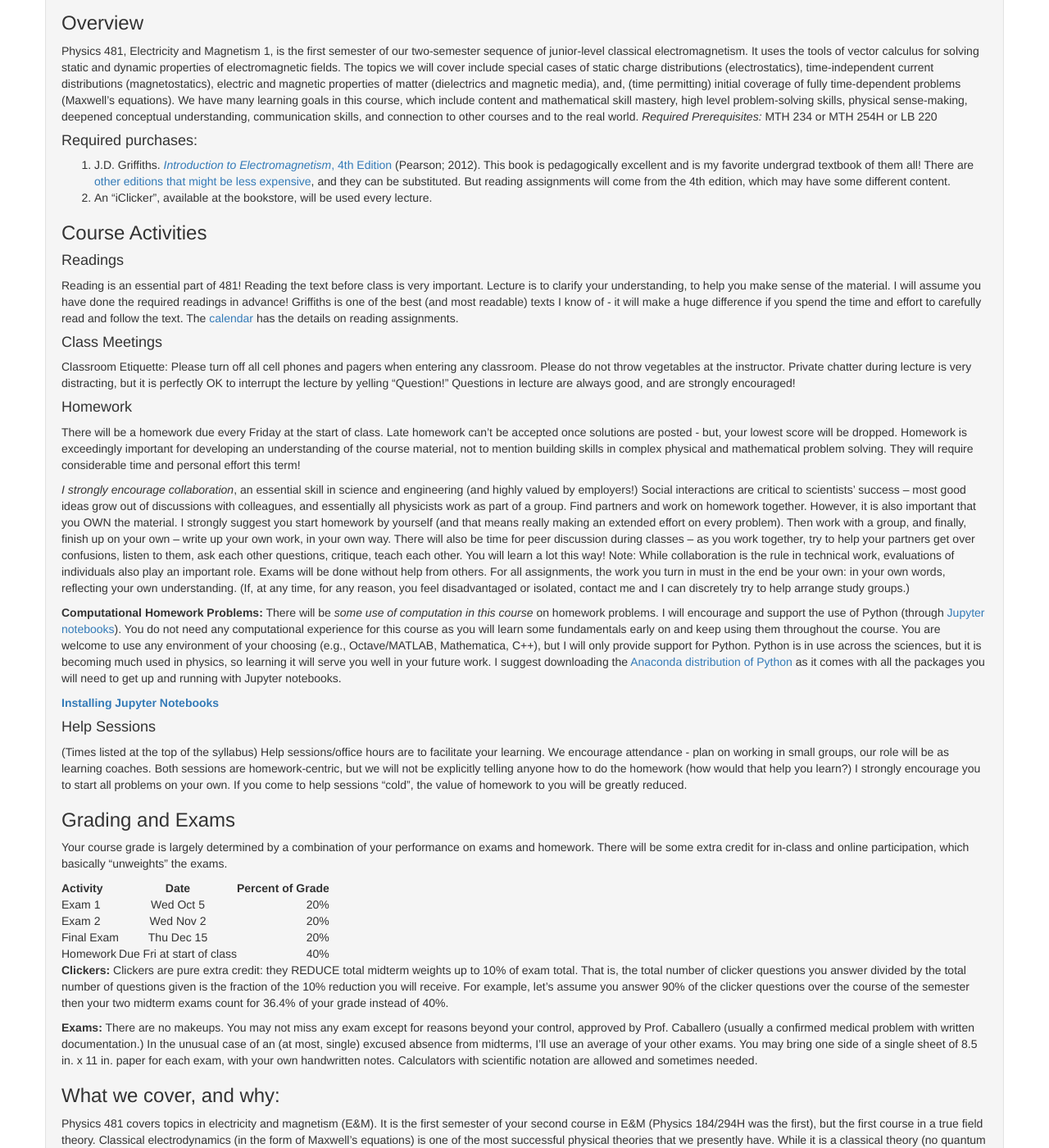
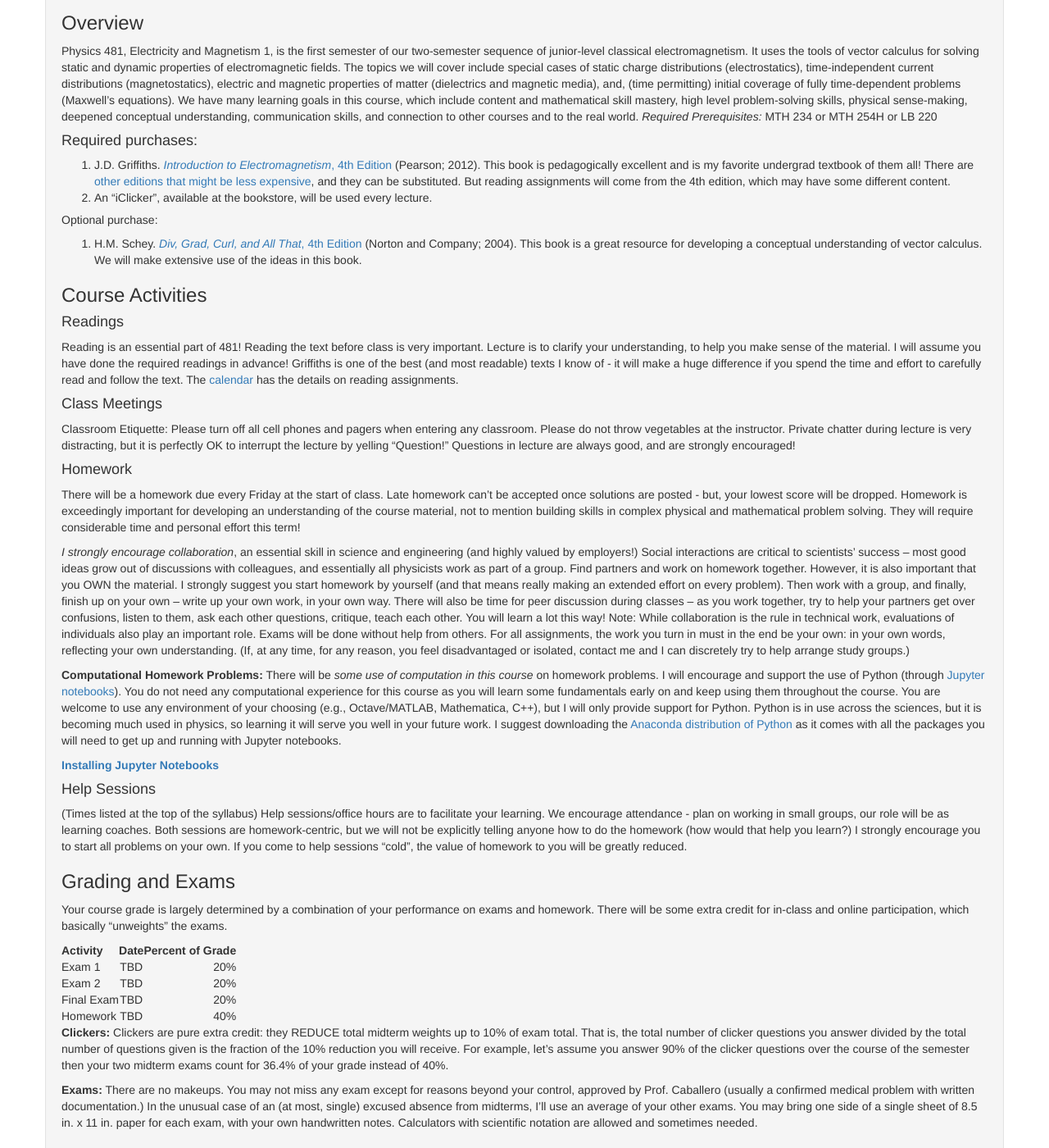
Before and after one commit to dannycab/phy481msu_f2017, a Jekyll site: the page built from index.md, in a window 1280 px wide and 1400 px high, scrolled down 625 px. Shown: the whole window at 82% size. Built offline with Jekyll 4.4.1, drawn with Linux system fonts in a browser that asks for light colours.

Commit message:
added optional book and removed exam dates

```diff
--- a/index.md
+++ b/index.md
@@ -57,6 +57,10 @@ to the real world. *Required Prerequisites:* MTH 234 or MTH 254H or LB 220
     some different content.
 2.  An "iClicker", available at the bookstore, will be used
     every lecture.
+
+##### Optional purchase:
+
+1. H.M. Schey. [*Div, Grad, Curl, and All That*, 4th Edition](https://www.amazon.com/Div-Grad-Curl-All-That/dp/0393925161) (Norton and Company; 2004). This book is a great resource for developing a conceptual understanding of vector calculus. We will make extensive use of the ideas in this book.
 
 ### Course Activities
 
@@ -125,10 +129,10 @@ in-class and online participation, which basically "unweights" the exams.
 
 | Activity   |            Date           | Percent of Grade |
 |------------|:-------------------------:|-----------------:|
-| Exam 1     |         Wed Oct 5         |              20% |
-| Exam 2     |         Wed Nov 2         |              20% |
-| Final Exam |         Thu Dec 15        |              20% |
-| Homework   | Due Fri at start of class |              40% |
+| Exam 1     |         TBD               |              20% |
+| Exam 2     |         TBD               |              20% |
+| Final Exam |         TBD               |              20% |
+| Homework   |         TBD               |              40% |
 
 
 **Clickers:** Clickers are pure extra credit: they REDUCE total midterm weights up to 10% of exam total. That is, the total number of clicker questions you answer divided by the total number of questions given is the fraction of the 10% reduction you will receive. For example, let's assume you answer 90% of the clicker questions over the course of the semester then your two midterm exams count for 36.4% of your grade instead of 40%.
```
